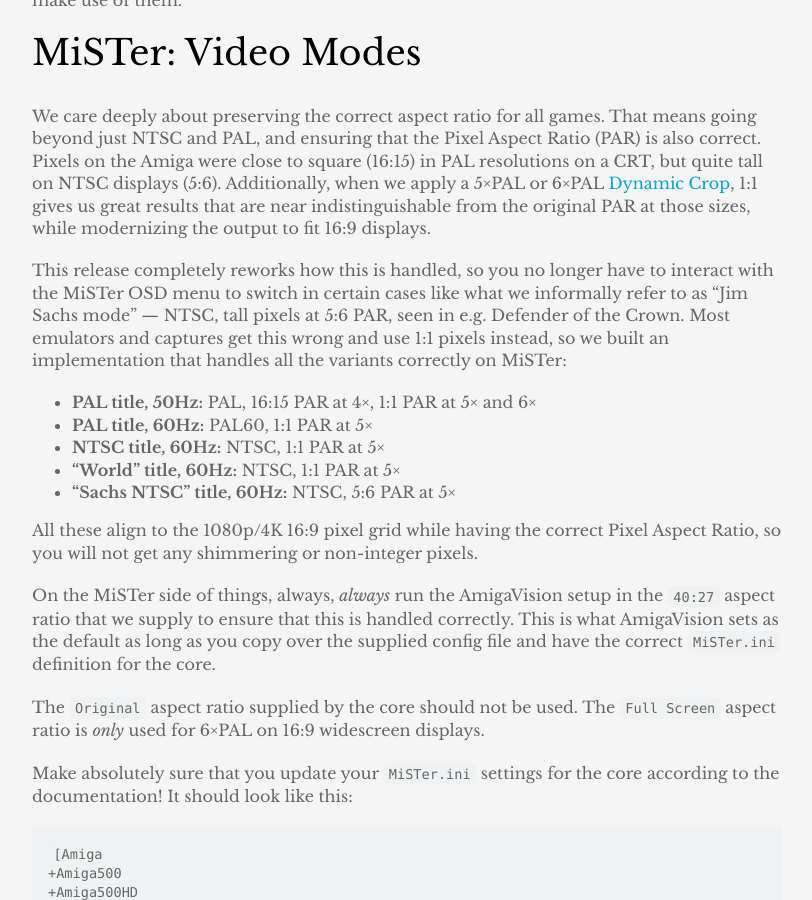
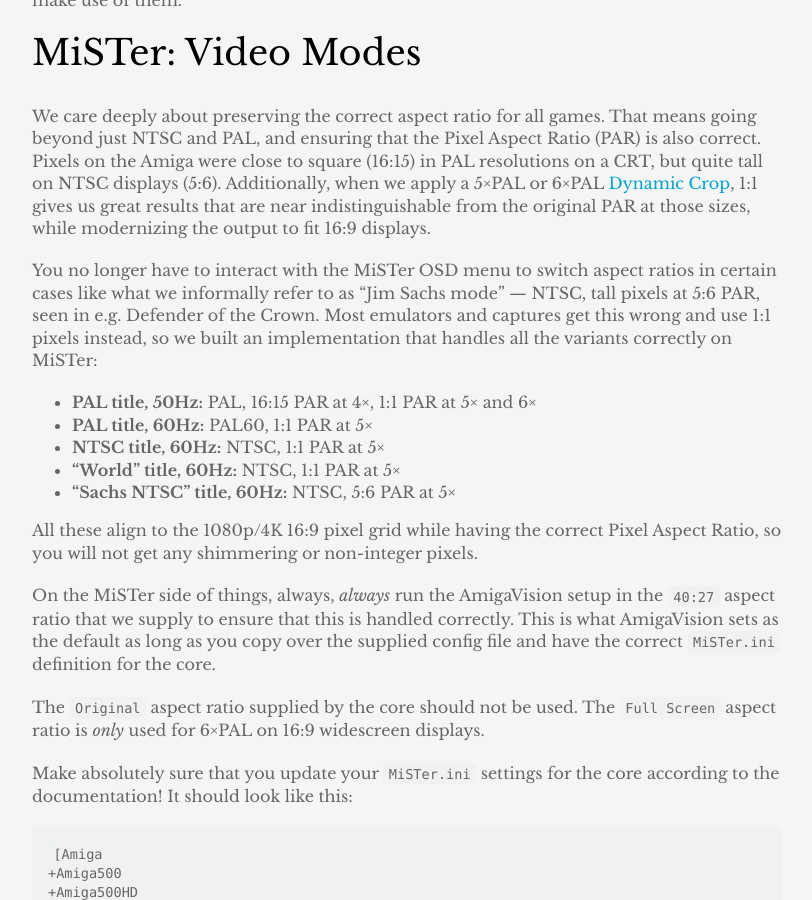
Before and after one commit to amigavision/amigavision.github.io, a Jekyll site: the page built from docs.md, in a window 1280 px wide and 900 px high, scrolled down 6386 px. Shown: the whole window, without its empty margins (233-1045 px from the left). Built offline with Jekyll 4.4.1, drawn with Linux system fonts in a browser that asks for light colours.

Commit message:
Phrasing

```diff
--- a/docs.md
+++ b/docs.md
@@ -191,7 +191,7 @@
 
 We care deeply about preserving the correct aspect ratio for all games. That means going beyond just NTSC and PAL, and ensuring that the Pixel Aspect Ratio (PAR) is also correct. Pixels on the Amiga were close to square (16:15) in PAL resolutions on a CRT, but quite tall on NTSC displays (5:6). Additionally, when we apply a 5×PAL or 6×PAL [Dynamic Crop](https://amiga.vision/5x), 1:1 gives us great results that are near indistinguishable from the original PAR at those sizes, while modernizing the output to fit 16:9 displays.
 
-This release completely reworks how this is handled, so you no longer have to interact with the MiSTer OSD menu to switch in certain cases like what we informally refer to as "Jim Sachs mode" — NTSC, tall pixels at 5:6 PAR, seen in e.g. Defender of the Crown. Most emulators and captures get this wrong and use 1:1 pixels instead, so we built an implementation that handles all the variants correctly on MiSTer:
+You no longer have to interact with the MiSTer OSD menu to switch aspect ratios in certain cases like what we informally refer to as "Jim Sachs mode" — NTSC, tall pixels at 5:6 PAR, seen in e.g. Defender of the Crown. Most emulators and captures get this wrong and use 1:1 pixels instead, so we built an implementation that handles all the variants correctly on MiSTer:
 
 * **PAL title, 50Hz:** PAL, 16:15 PAR at 4×, 1:1 PAR at 5× and 6×
 * **PAL title, 60Hz:** PAL60, 1:1 PAR at 5×
```
